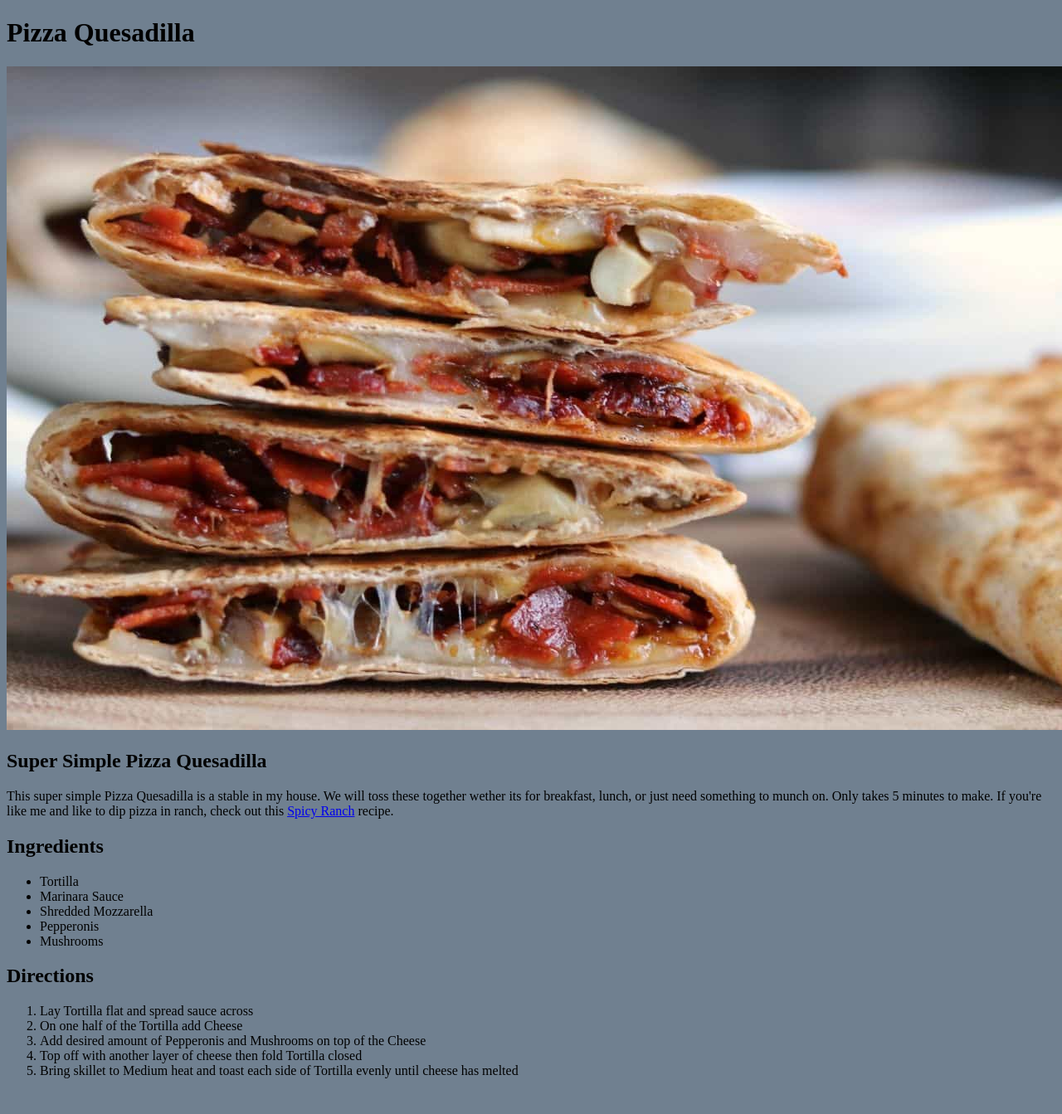
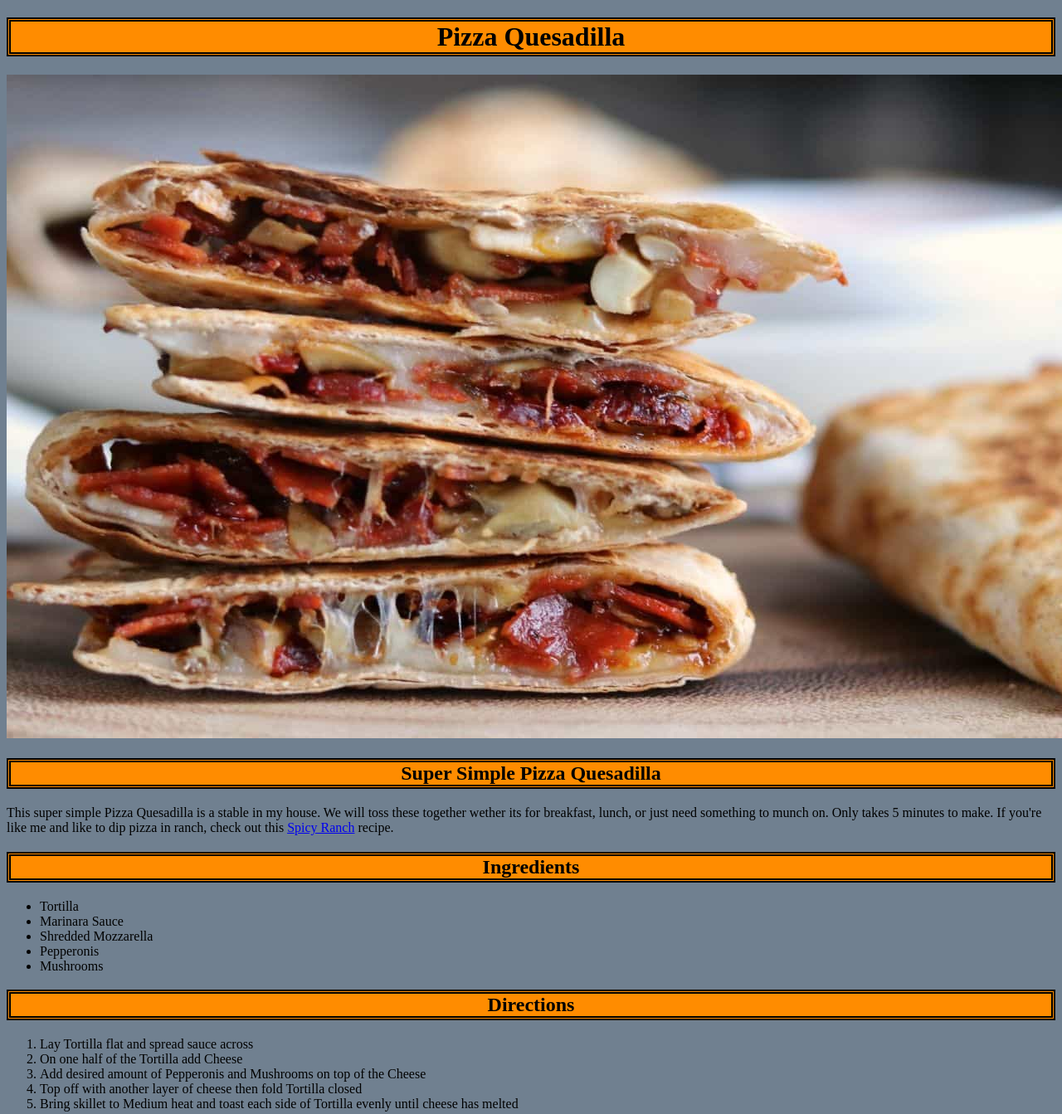
Before and after one commit to Zeequin/odin-recipes, a plain HTML site: page recipes/pizza-quesadilla.html in a window 1280 px wide. Shown: the top 1343 px of the page at 83% size. Before the commit the page ends 1316 px from the top, so only its background shows below. Drawn offline with Linux system fonts and the light colour scheme.

Commit message:
Add header class

```diff
--- a/recipes/pizza-quesadilla.html
+++ b/recipes/pizza-quesadilla.html
@@ -10,11 +10,11 @@
 </head>
 
 <body>
-    <h1>Pizza Quesadilla</h1>
+    <h1 class="header">Pizza Quesadilla</h1>
         <img src="../images/pizza-quesadilla.jpg" alt="Stack of Pizza Quesadillas">
-    <h2>Super Simple Pizza Quesadilla</h2>
+    <h2 class="header">Super Simple Pizza Quesadilla</h2>
         <p>This super simple Pizza Quesadilla is a stable in my house. We will toss these together wether its for breakfast, lunch, or just need something to munch on. Only takes 5 minutes to make. If you're like me and like to dip pizza in ranch, check out this <a href="../recipes/spicy-ranch.html">Spicy Ranch</a> recipe.</p>
-    <h2>Ingredients</h2>
+    <h2 class="header">Ingredients</h2>
         <ul>
             <li>Tortilla</li>
             <li>Marinara Sauce</li>
@@ -22,7 +22,7 @@
             <li>Pepperonis</li>
             <li>Mushrooms</li>
         </ul>
-    <h2>Directions</h2>
+    <h2 class="header">Directions</h2>
         <ol>
             <li>Lay Tortilla flat and spread sauce across</li>
             <li>On one half of the Tortilla add Cheese</li>
```
